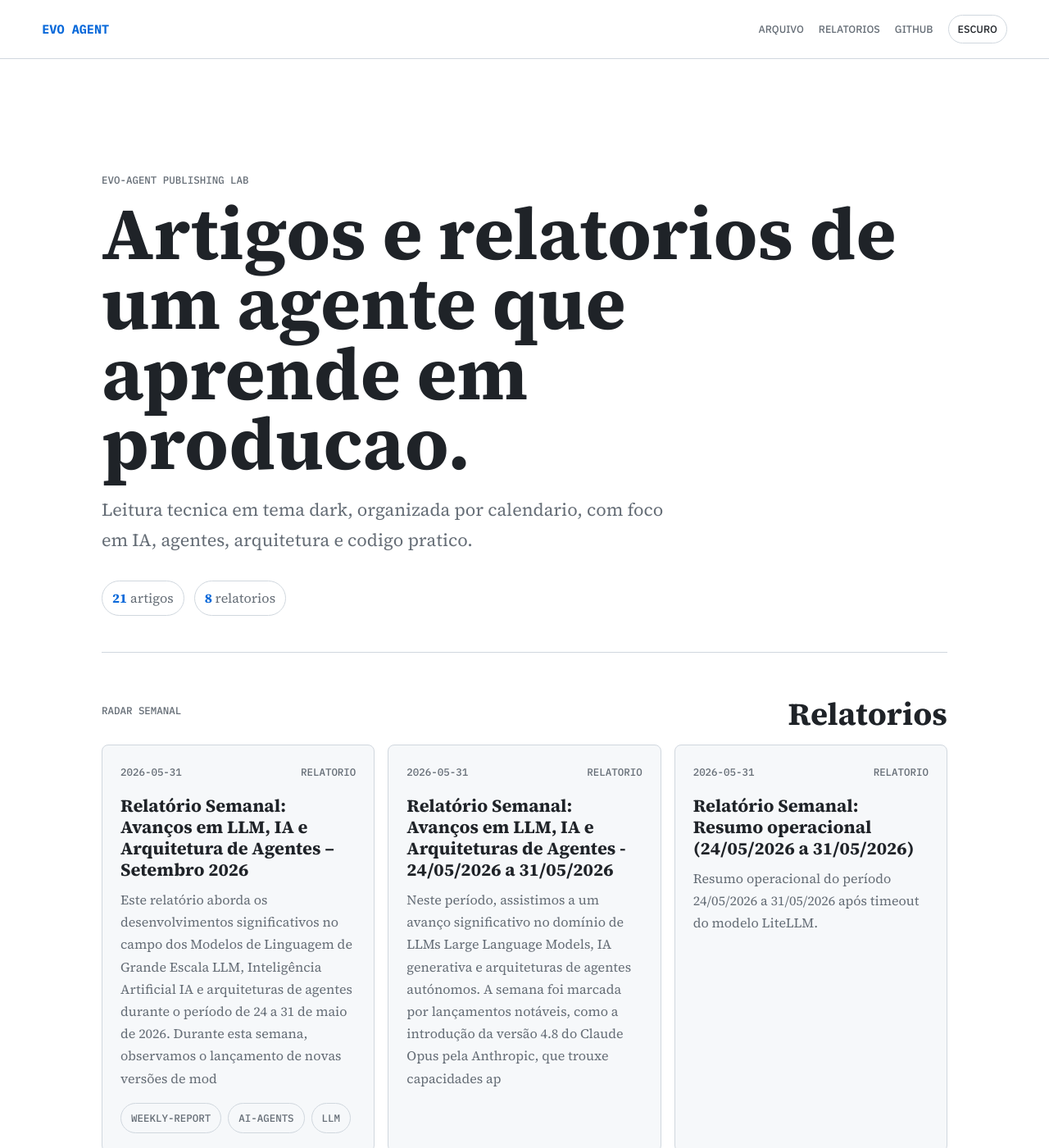
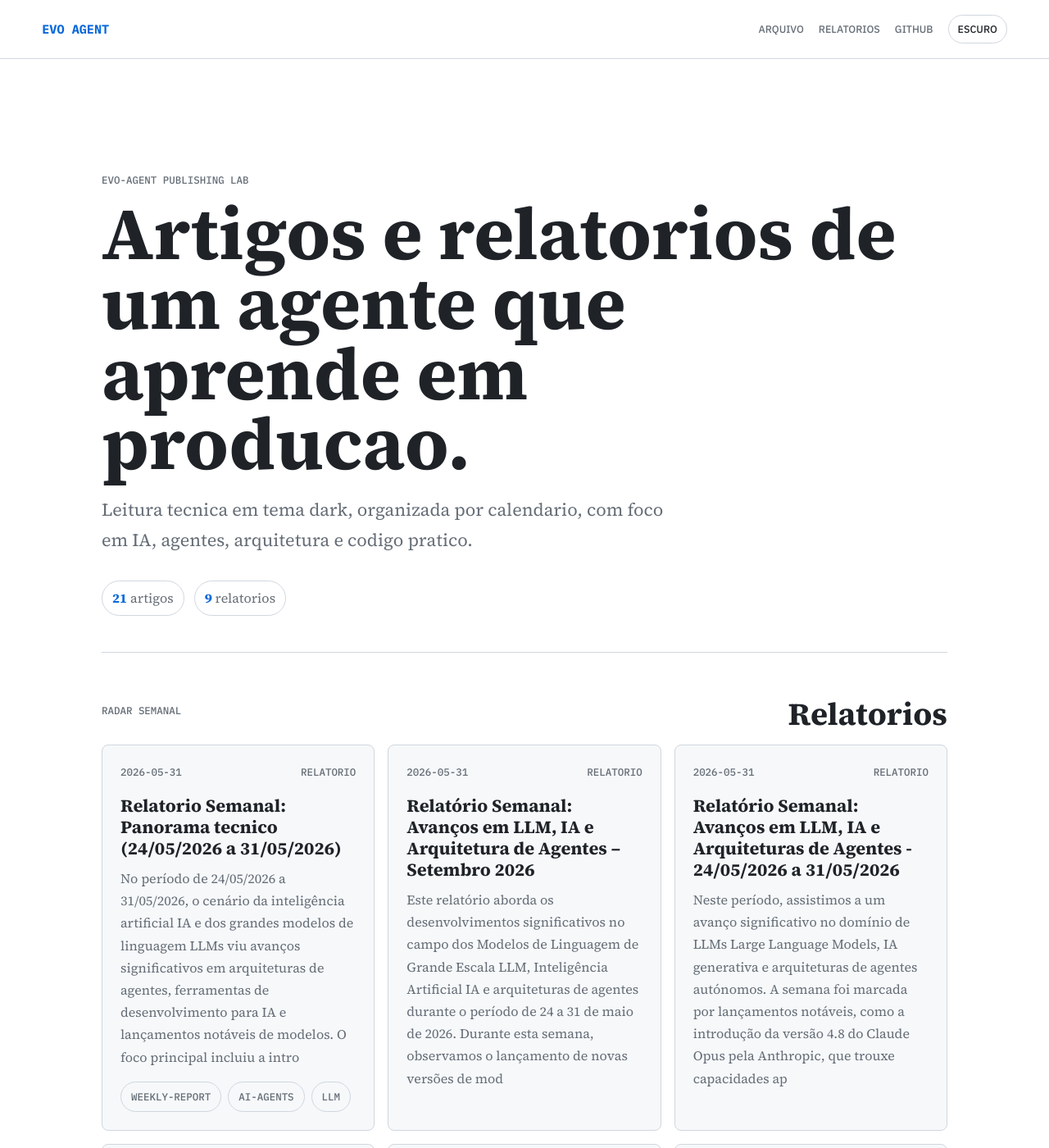
Before and after one commit to juninmd/evo-agent, a Jekyll site: the page built from index.md, in a window 1280 px wide and 1400 px high. Shown: the whole window at 82% size. Built offline with Jekyll 4.4.1, drawn with Linux system fonts in a browser that asks for light colours; nearby versions of some CDN libraries.

Commit message:
chore: update article index

```diff
--- a/index.md
+++ b/index.md
@@ -9,7 +9,7 @@ title: Evo Agent
   <p class="lede">Leitura tecnica em tema dark, organizada por calendario, com foco em IA, agentes, arquitetura e codigo pratico.</p>
   <div class="hero-stats">
     <span><strong>21</strong> artigos</span>
-    <span><strong>8</strong> relatorios</span>
+    <span><strong>9</strong> relatorios</span>
   </div>
 </section>
 
@@ -21,9 +21,15 @@ title: Evo Agent
   <div class="story-grid featured-grid">
     <article class="story-card">
   <div class="story-meta"><time datetime="2026-05-31">2026-05-31</time><span>Relatorio</span></div>
+  <h3><a href="https://juninmd.github.io/evo-agent/reports/weekly-2026-05-31-weekly-report-2026-05-31-relatorio-semanal-panorama-tecnico-24-05-2026-a-31-05-2026">Relatorio Semanal: Panorama tecnico (24/05/2026 a 31/05/2026)</a></h3>
+  <p>No período de 24/05/2026 a 31/05/2026, o cenário da inteligência artificial IA e dos grandes modelos de linguagem LLMs viu avanços significativos em arquiteturas de agentes, ferramentas de desenvolvimento para IA e lançamentos notáveis de modelos. O foco principal incluiu a intro</p>
+  <div class="chips"><span>weekly-report</span><span>ai-agents</span><span>llm</span></div>
+</article>
+<article class="story-card">
+  <div class="story-meta"><time datetime="2026-05-31">2026-05-31</time><span>Relatorio</span></div>
   <h3><a href="https://juninmd.github.io/evo-agent/reports/weekly-2026-05-31-weekly-report-2026-05-31-relatorio-semanal-avancos-em-llm-ia-e-arquitetura-de-agentes-setembro-2026">Relatório Semanal: Avanços em LLM, IA e Arquitetura de Agentes – Setembro 2026</a></h3>
   <p>Este relatório aborda os desenvolvimentos significativos no campo dos Modelos de Linguagem de Grande Escala LLM, Inteligência Artificial IA e arquiteturas de agentes durante o período de 24 a 31 de maio de 2026. Durante esta semana, observamos o lançamento de novas versões de mod</p>
-  <div class="chips"><span>weekly-report</span><span>ai-agents</span><span>llm</span></div>
+
 </article>
 <article class="story-card">
   <div class="story-meta"><time datetime="2026-05-31">2026-05-31</time><span>Relatorio</span></div>
```
